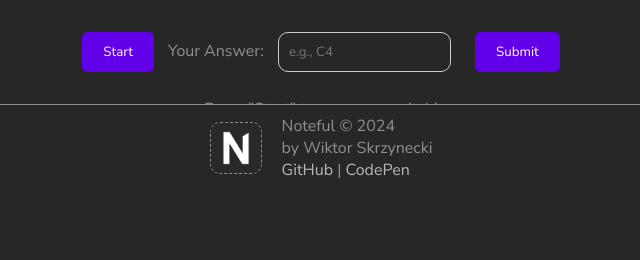
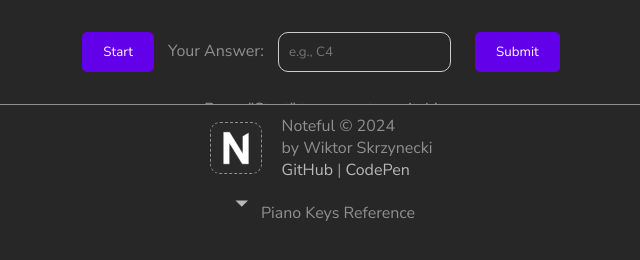
Before and after one commit to Hadevsh/Noteful, a Flask app: page /pitch_identification in a window 1280 px wide. Shown: the part 609-869 px from the top of the page, without its empty margins (319-959 px from the left). Before the commit the page ends 787 px from the top, so only its background shows below. Run offline with Flask 3, Linux system fonts and the light colour scheme.

Commit message:
Add piano keys reference dropdown

```diff
--- a/static/css/pitch_identification.css
+++ b/static/css/pitch_identification.css
@@ -48,9 +48,16 @@
     background: #751fee;
 }
 
-.piano-keys {
-    width: 300px;
+#piano-keys {
+    display: none;
+    width: 500px;
     height: auto;
+    margin-top: -20px;
+}
+
+#piano-keys-ref {
+    font-size: 30px;
+    margin-top: -20px;
 }
 
 #visualizer {
--- a/static/css/style.css
+++ b/static/css/style.css
@@ -35,6 +35,7 @@ a {
 
 a:hover {
     color: #a362ff;
+    cursor: pointer;
 }
 
 button {
--- a/static/js/pitch_identification.js
+++ b/static/js/pitch_identification.js
@@ -86,6 +86,18 @@ document.addEventListener("keydown", function(event) {
     }
 });
 
+// Display piano keys reference
+const piano_keys_ref = document.getElementById("piano-keys-ref");
+const piano_keys = document.getElementById("piano-keys");
+
+piano_keys_ref.addEventListener("click", () => {
+    if (piano_keys.style.display === "none") {
+        piano_keys.style.display = "inline";
+    } else {
+        piano_keys.style.display = "none";
+    }
+})
+
 // Display keys to choose from
 async function keysChoose() {
     const response = await fetch('/get_keys');
--- a/templates/pitch_identification.html
+++ b/templates/pitch_identification.html
@@ -9,7 +9,7 @@
     <link rel="stylesheet" href="/static/css/style.css"> <!-- Base styling -->
     <link rel="stylesheet" href="/static/css/pitch_identification.css">
 
-    <link rel="stylesheet" href="https://fonts.googleapis.com/css2?family=Material+Symbols+Outlined:opsz,wght,FILL,GRAD@20..48,100..700,0..1,-50..200&icon_names=home"/> <!-- Icons -->
+    <link rel="stylesheet" href="https://fonts.googleapis.com/css2?family=Material+Symbols+Outlined:opsz,wght,FILL,GRAD@20..48,100..700,0..1,-50..200"/> <!-- Icons -->
 </head>
 <body>
     <div class="top-nav">
@@ -24,9 +24,6 @@
     <div class="score-display">
         <p style="font-weight: 900;"><span data-text="-10 Generating a pich&#xa;+50 Correct&#xa;-60 Incorrect" id="score"></span> XP</p>
     </div>
-
-    <!-- Piano keys image -->
-    <!-- <img class="piano-keys" src="/static/images/piano-keys.png"><br> -->
 
     <!-- Keys to choose from -->
     <!-- <div style="margin: 20px; margin-top: -10px;">
@@ -59,7 +56,11 @@
     <!-- Volume control -->
     <label for="volume-slider">Volume: </label>
     <input value="0.5" type="range" id="volume-slider" min="0" max="1" step="0.01">
-    <span id="volume-display" style="position: fixed; margin-top: 14px;">50%</span>
+    <span id="volume-display" style="position: fixed; margin-top: 14px;">50%</span><br>
+
+    <!-- Piano keys image -->
+    <p><a id="piano-keys-ref" class="material-symbols-outlined">arrow_drop_down</a> Piano Keys Reference</p>
+    <img id="piano-keys" src="/static/images/piano-keys.png">
 
     <footer class="footer">
         <img src="/static/images/icon.png" alt="Logo" class="footer-logo-img">
```
